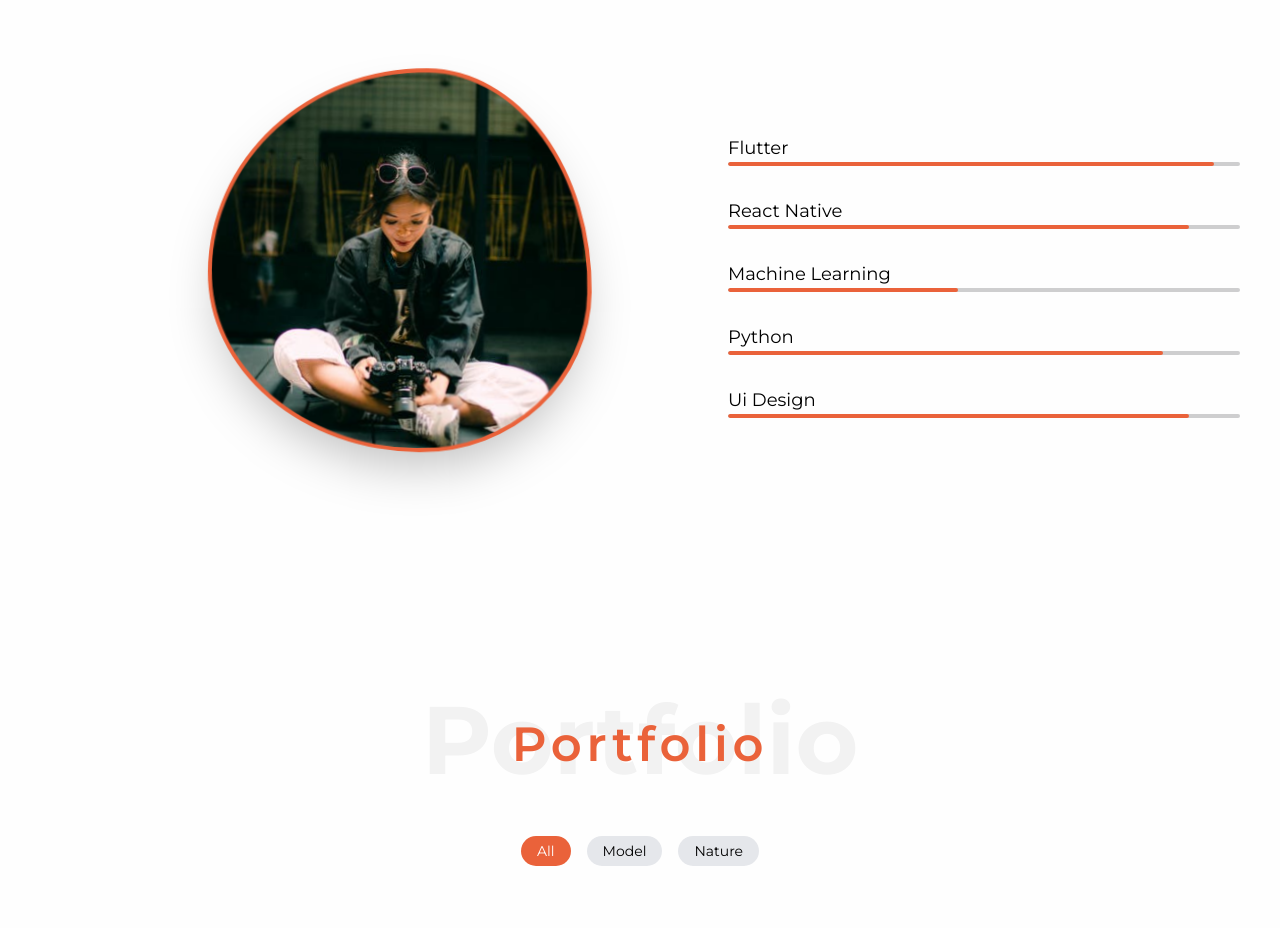
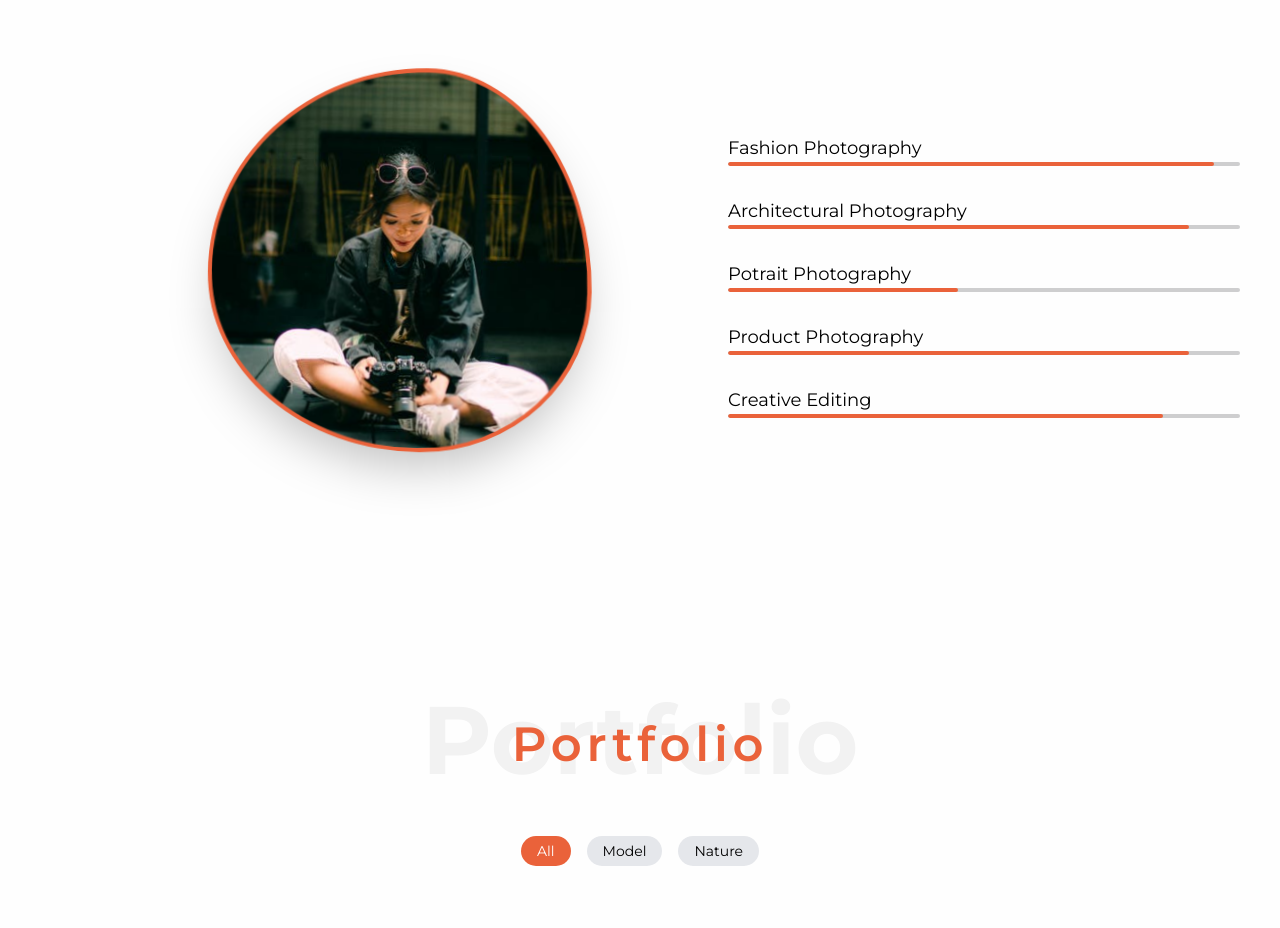
Before and after one commit to MichaelDepp/Methora, a Next.js app: page / in a window 1280 px wide. Shown: the part 940-1868 px from the top of the page. Built offline with nearby package versions, Linux system fonts and the light colour scheme.

Commit message:
refactor: handle the skills contents

```diff
--- a/src/screens/Skills/index.jsx
+++ b/src/screens/Skills/index.jsx
@@ -32,24 +32,24 @@ const Skills = () => {
     // Sample Skills Data
     const skillsData = [
         {
-            name: 'Flutter',
+            name: 'Fashion Photography',
             percentage: 95
         },
         {
-            name: 'React Native',
+            name: 'Architectural Photography',
             percentage: 90
         },
         {
-            name: 'Machine Learning',
+            name: 'Potrait Photography',
             percentage: 45
         },
         {
-            name: 'Python',
-            percentage: 85
+            name: 'Product Photography',
+            percentage: 90
         },
         {
-            name: 'Ui Design',
-            percentage: 90
+            name: 'Creative Editing',
+            percentage: 85
         }
     ];
 
```
